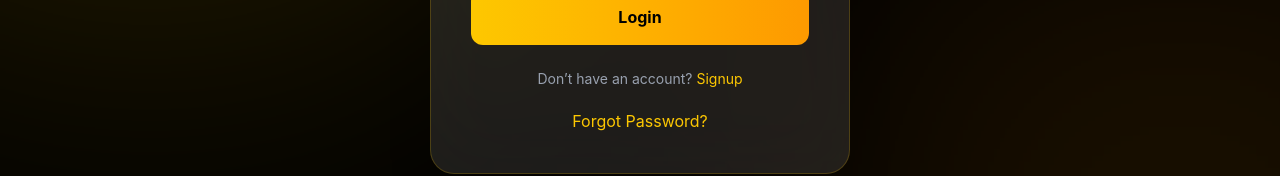
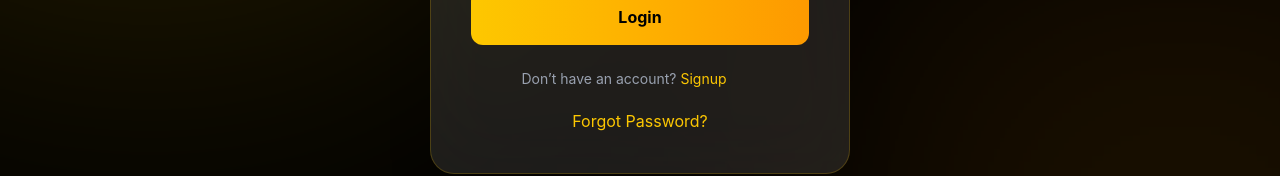
Before and after one commit to shiyan-showkat/todo-app-frontend, a React (Vite) app: page /login in a window 1280 px wide. Shown: the part 455-631 px from the top of the page. Built offline with nearby package versions, Linux system fonts and the light colour scheme.

Commit message:
changessss

```diff
--- a/src/login.jsx
+++ b/src/login.jsx
@@ -223,7 +223,7 @@ export default function Login() {
         <p className="text-center text-gray-400 mt-6 text-sm">
           Don’t have an account?{" "}
           <span
-            className="text-yellow-400 cursor-pointer hover:underline"
+            className="text-yellow-400 cursor-pointer hover:underline  mr-8 "
             onClick={() => {
               navigate("/signup");
             }}
```
